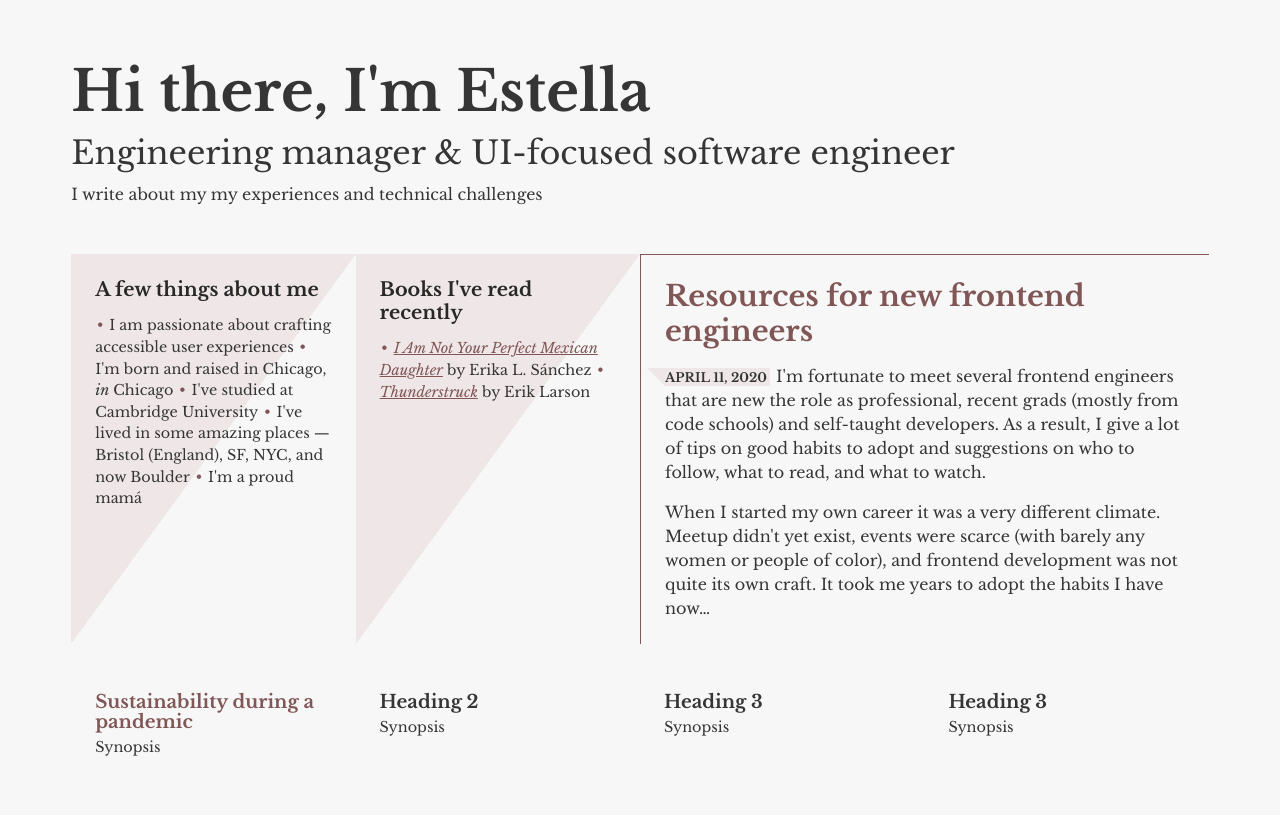
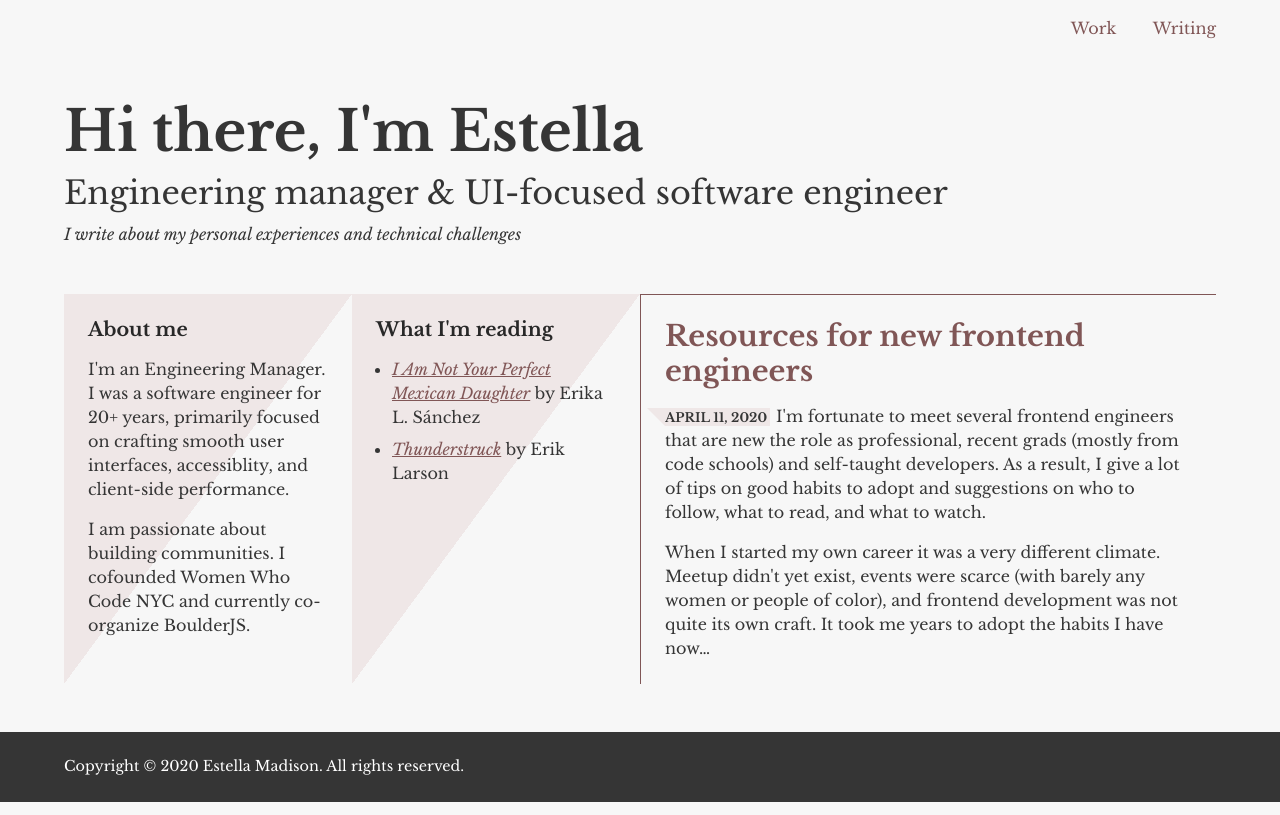
Before and after one commit to chicagoing/estella.dev, an Eleventy site: page src/index.html in a window 1280 px wide. Built offline with nearby package versions, Linux system fonts and the light colour scheme; Eleventy itself is replaced by a stand-in of ours; files that its build step writes are made by us from their sources.

Commit message:
Design progress

```diff
--- a/src/_includes/css/main.css
+++ b/src/_includes/css/main.css
@@ -12,6 +12,8 @@ body {
   font-family: 'Libre Baskerville', Georgia, serif;
   font-size: 16px;
   line-height: 1.5;
+  margin: 0;
+  position: relative;
 }
 
 a {
@@ -83,12 +85,44 @@ ul:last-child li:last-child,
 p:last-child {
   margin-bottom: 0;
 }
+p:first-child {
+  margin-top: 0;
+}
 
 .container {
   max-width: 76em;
-  margin: 2em auto;
+  margin: 3em auto;
   width: 90%;
 }
+
+.container--nav {
+  margin-top: 1em;
+}
+.nav {
+  /* outline: 1px solid red; */
+  text-align: right;
+}
+.nav__link {
+  display: inline-block;
+  margin-left: 2em;
+  position: relative;
+  text-decoration: none;
+}
+.nav__link:hover {
+  text-decoration: underline;
+}/*
+.nav__link--current:after {
+  content: '';
+  display: inline-block;
+  border-width: 7px;
+  border-color: transparent;
+  border-style: solid;
+  border-bottom-color: var(--color--secondary);
+  border-right-color: var(--color--secondary);
+  left: -18px;
+  top: 4px;
+  position: absolute;
+} */
 
 .header {
   margin-top: 4em;
@@ -122,16 +156,27 @@ p:last-child {
     );
 }
 .content__col--tertiary {
+  padding-bottom: 0;
   padding-top: 0;
+}
+.content--quaternary {
+  margin-top: 0;
+}
+.content__col--quaternary {
+  padding-left: 0;
+  padding-right: 0;
+  width: 50%;
+}
+.content__col--quaternary:nth-child(2) {
+  text-align: right;
 }
 .content__link {
   text-decoration: none;
   transition: none;
 }
 
-.list--tight,
-.text--tight {
-  font-size: .9em;
+.list {
+  padding-left: 1em;
 }
 .list--tight {
   padding-left: 0;
@@ -146,54 +191,26 @@ p:last-child {
   color: var(--color--secondary);
   content: '•';
   display: inline-block;
-  margin: 0 .4em 0 .1em;
+  margin: 0 .4em;
 }
 .text--tight {
   margin: 0;
 }
 
-.text--fade-out {
-  -webkit-animation: fade-out 2s;
-  -moz-animation: fade-out 2s;
-  -ms-animation: fade-out 2s;
-  -o-animation: fade-out 2s;
-  animation: fade-out 2s;
-  animation-iteration-count: 1;
-  display: inline-block;
-  opacity: 0;
+
+.footer {
+  background: var(--color--primary);
+  color: #fff;
 }
-.text--fade-out--delayed {
-  animation-delay: 2s;
+.container--footer {
+  margin-bottom: 0;
+}
+.copyright {
+  font-size: .9em;
 }
 
-@keyframes fade-out {
-  0% { opacity: 1; }
-  75% { opacity: 0; width: 50%; }
-  100% { width: 0; }
+.article {
+  margin: 0 auto;
+  max-width: 50em;
+  width: 80%;
 }
-
-/* Firefox < 16 */
-@-moz-keyframes fade-out {
-  0% { opacity: 1; }
-  75% { opacity: 0; width: 50%; }
-  100% { width: 0; }
-}
-
-/* Safari, Chrome and Opera > 12.1 */
-@-webkit-keyframes fade-out {
-  0% { opacity: 1; }
-  75% { opacity: 0; width: 50%; }
-  100% { width: 0; }
-}
-
-/* Internet Explorer */
-@-ms-keyframes fade-out {
-  0% { opacity: 1; }
-  100% { opacity: 0; width: 0; }
-}
-
-/* Opera < 12.1 */
-@-o-keyframes fade-out {
-  from { opacity: 1; }
-  to   { opacity: 0; }
-}
--- a/src/_includes/layouts/layout.njk
+++ b/src/_includes/layouts/layout.njk
@@ -8,7 +8,8 @@
   <meta name="author" content="Estella Madison">
   <meta name="viewport" content="width=device-width, initial-scale=1.0">
 
-  <link href="//fonts.googleapis.com/css2?family=Libre+Baskerville:ital,wght@0,400;0,700;1,400&display=swap" rel="stylesheet">
+  <link rel="icon" type="image/svg+xml" href="/img/favicon.svg">
+  <link rel="stylesheet" href="//fonts.googleapis.com/css2?family=Libre+Baskerville:ital,wght@0,400;0,700;1,400&display=swap">
 
   <!-- capture the CSS content as a Nunjucks variable -->
   {% set css %}
@@ -20,6 +21,26 @@
   </style>
 </head>
 <body>
+  <div class="container container--nav">
+    <nav class="nav">
+      <a class="nav__link nav__link--current" href="#">Work</a>
+      <a class="nav__link" href="#">Writing</a>
+    </nav>
+  </div>
+
   {{ content | safe }}
+
+  <footer class="footer">
+    <div class="container container--footer">
+      <div class="content content--quaternary">
+        <div class="content__col content__col--quaternary">
+          <p class="copyright">Copyright © 2020 Estella Madison. All rights reserved.</p>
+        </div>
+        <div class="content__col content__col--quaternary">
+
+        </div>
+      </div>
+    </div>
+  </footer>
 </body>
 </html>
--- a/src/index.html
+++ b/src/index.html
@@ -2,35 +2,31 @@
 layout: layouts/layout.njk
 title: Hi there, I'm Estella
 ---
+
 <header class="container header">
   <h1>{{title}}</h1>
   <h2>Engineering manager & UI-focused software engineer</h2>
-  <p class="header__p">I write about my my experiences and technical challenges</p>
+  <p class="header__p"><em>I write about my personal experiences and technical challenges</em></p>
 </header>
 <main class="container">
   <div class="content">
     <div class="content__col content__col--secondary">
-      <h3 class="h3--secondary">A few things about me</h3>
-      <ul class="list--tight">
-        <li class="list__item list__item--tight">I am passionate about crafting accessible user experiences</li>
-        <li class="list__item list__item--tight">I'm born and raised in Chicago, <em>in</em> Chicago</li>
-        <li class="list__item list__item--tight">I've studied at Cambridge University</li>
-        <li class="list__item list__item--tight">I've lived in some amazing places — Bristol (England), SF, NYC, and now Boulder</li>
-        <li class="list__item list__item--tight">I'm a proud mamá</li>
-      </ul>
+      <h3 class="h3--secondary">About me</h3>
+      <p>I'm an Engineering Manager. I was a software engineer for 20+ years, primarily focused on crafting smooth user interfaces, accessiblity, and client-side performance.</p>
+      <p>I am passionate about building communities. I cofounded Women Who Code NYC and currently co-organize BoulderJS.</p>
     </div>
     <div class="content__col content__col--secondary">
-      <h3 class="h3--secondary">Books I've read recently</h3>
-      <ul class="list--tight">
-        <li class="list__item list__item--tight"><a href="https://www.penguinrandomhouse.com/books/545723/i-am-not-your-perfect-mexican-daughter-by-erika-l-sanchez/"><em>I Am Not Your Perfect Mexican Daughter</em></a> by Erika L. Sánchez</li>
-        <li class="list__item list__item--tight"><a href="https://eriklarsonbooks.com/book/thunderstruck/"><em>Thunderstruck</em></a> by Erik Larson</li>
+      <h3 class="h3--secondary">What I'm reading</h3>
+      <ul class="list">
+        <li class="list__item"><a href="https://www.penguinrandomhouse.com/books/545723/i-am-not-your-perfect-mexican-daughter-by-erika-l-sanchez/"><em>I Am Not Your Perfect Mexican Daughter</em></a> by Erika L. Sánchez</li>
+        <li class="list__item"><a href="https://eriklarsonbooks.com/book/thunderstruck/"><em>Thunderstruck</em></a> by Erik Larson</li>
       </ul>
     </div>
     <article class="content__col content__col--primary">
-      <h3><a class="content__link"  href="#">Resources for new frontend engineers</a></h3>
-
+      <h3><a class="content__link" href="/blog/resources-for-new-frontend-engineers.html">Resources for new frontend engineers</a></h3>
       <p><time datetime="2020-04-11">April 11, 2020</time>I'm fortunate to meet several frontend engineers that are new the role as professional, recent grads (mostly from code schools) and self-taught developers. As a result, I give a lot of tips on good habits to adopt and suggestions on who to follow, what to read, and what to watch.</p>
       <p>When I started my own career it was a very different climate. Meetup didn't yet exist, events were scarce (with barely any women or people of color), and frontend development was not quite its own craft. It took me years to adopt the habits I have now…</p>
+
       <!-- <h3>Sustainability during a pandemic</h3>
       <p>
       You could argue sustainability needs to go on the backburner during a pandemic. In this time, I've become less fussy about organic versus conventional produce and meats — it's more about <em>find any chicken, romaine lettuce, chocolate</em>… whatever we can get our hands on.</p>
@@ -61,7 +57,7 @@ title: Hi there, I'm Estella
     </article>
   </div>
 
-  <div class="content">
+  <!-- <div class="content">
     <div class="content__col content__col--tertiary">
       <h5><a class="content__link" href="#">Sustainability during a pandemic</a></h5>
       <p class="text--tight">Synopsis</p>
@@ -78,7 +74,5 @@ title: Hi there, I'm Estella
       <h5>Heading 3</h5>
       <p class="text--tight">Synopsis</p>
     </div>
-  </div>
+  </div> -->
 </main>
-<footer class="container">
-</footer>
```
Also changed, not shown: .eleventy.js, src/img/favicon.svg (added).
